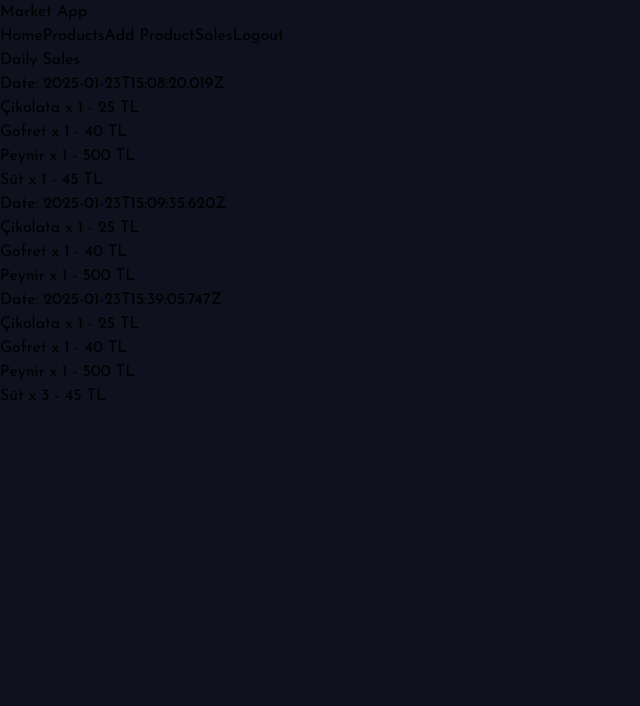
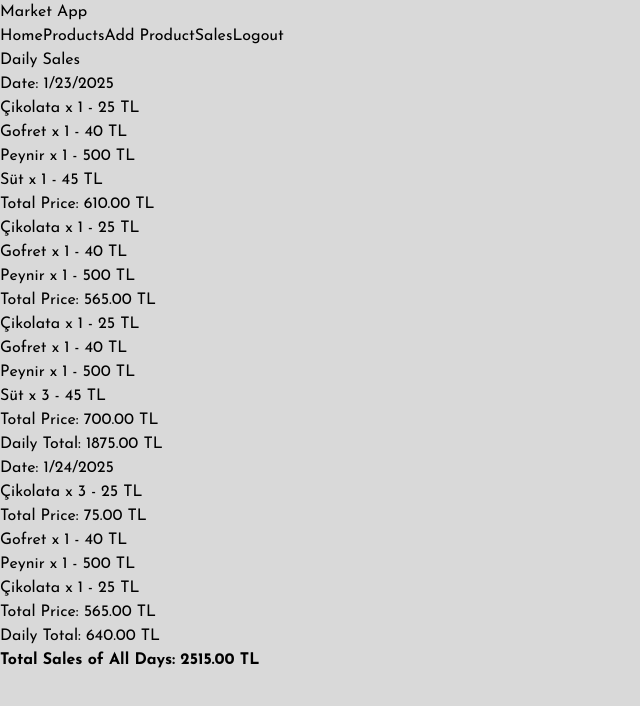
Before and after one commit to aysenurtatli/market-app, a React (Vite) app: page /sales in a window 1280 px wide. Shown: the top 706 px of the page, without its empty margins (0-640 px from the left). Built offline with nearby package versions, Linux system fonts and the light colour scheme; data requests are answered from the project's data file; sample sign-in values are in the browser's storage.

Commit message:
added daily total and all days total

```diff
--- a/data/db.json
+++ b/data/db.json
@@ -34,6 +34,13 @@
       "price": "10",
       "description": "ekmek",
       "stock": "100"
+    },
+    {
+      "id": "6",
+      "name": "Yumurta",
+      "price": "150",
+      "description": "beyaz yumurta",
+      "stock": "50"
     }
   ],
   "users": [
@@ -149,6 +156,50 @@
           "quantity": 3
         }
       ]
+    },
+    {
+      "id": "938f",
+      "date": "2025-01-24T08:06:48.672Z",
+      "products": [
+        {
+          "id": "1",
+          "name": "Çikolata",
+          "price": "25",
+          "description": "çikolata",
+          "stock": "55",
+          "quantity": 3
+        }
+      ]
+    },
+    {
+      "id": "c2df",
+      "date": "2025-01-24T09:30:35.891Z",
+      "products": [
+        {
+          "id": "2",
+          "name": "Gofret",
+          "price": "40",
+          "description": "gofret",
+          "stock": "20",
+          "quantity": 1
+        },
+        {
+          "id": "3",
+          "name": "Peynir",
+          "price": "500",
+          "description": "peynir",
+          "stock": "10",
+          "quantity": 1
+        },
+        {
+          "id": "1",
+          "name": "Çikolata",
+          "price": "25",
+          "description": "çikolata",
+          "stock": "55",
+          "quantity": 1
+        }
+      ]
     }
   ]
 }
--- a/src/components/Checkout.jsx
+++ b/src/components/Checkout.jsx
@@ -20,26 +20,26 @@ function Checkout() {
     }
 
     return (
-        <div className='text-white my-40 bg-slate-900 w-[500px] p-5 rounded-md'>
-            <h2 className='text-4xl'>Checkout</h2>
+        <div className='my-40 shadow-md bg-zinc-100 w-[500px] p-5 rounded-md'>
+            <h2 className='text-4xl text-blue-600'>Checkout</h2>
             {checkoutProducts.length > 0 ? (
-                <div className='my-4 text-white'>
+                <div className='my-4 text-zinc-800'>
                     {checkoutProducts.map((product) => (
                         <div key={product.id}>
-                            <div className='flex gap-2 bg-slate-900 my-4 p-2 relative'>
+                            <div className='flex gap-2 my-4 p-2'>
                                 <h2 className='text-3xl'>{product.name}</h2>
-                                <p className='text-3xl'>{product.price} TL</p>
+                                <p className='text-3xl'>{product.price} ₺</p>
                                 <div className='flex items-center justify-center'>
-                                    <IoClose />
-                                    <span>{product.quantity}</span>
+                                    <IoClose size="30px" />
+                                    <span className='text-2xl'>{product.quantity}</span>
                                 </div>
                             </div>
                         </div>
                     ))}
                 </div>
-            ) : (<p className='text-white text-2xl'>Empty</p>)}
-            <p className='text-2xl'>{totalPrice.toFixed(2)}</p>
-            <button onClick={handleCompleteSale} className='bg-green-800 w-full h-10 rounded-sm text-2xl mt-10'>Sale</button>
+            ) : (<p className='text-2xl'>Empty</p>)}
+            <p className='text-2xl'>{totalPrice.toFixed(2)} ₺</p>
+            <button onClick={handleCompleteSale} className='bg-green-500 text-white w-full h-10 rounded-sm text-2xl mt-10'>Sale</button>
         </div>
     )
 }
--- a/src/components/Navbar.jsx
+++ b/src/components/Navbar.jsx
@@ -11,10 +11,10 @@ function Navbar() {
         navigate('/login')
     }
     return (
-        <div className='bg-slate-800 bg-opacity-20 shadow-sm'>
+        <div className='bg-opacity-20 shadow-sm'>
             <nav className='flex items-center justify-between p-5 container m-auto'>
-                <div className='text-xl font-bold text-blue-300'>Market App</div>
-                <div className='flex gap-5 items-center text-purple-200 text-lg'>
+                <div className='text-xl font-bold text-blue-600'>Market App</div>
+                <div className='flex gap-5 items-center text-zinc-600 text-lg'>
                     <Link to="/">Home</Link>
                     <Link to="/products">Products</Link>
                     <Link to="/addproduct">Add Product</Link>
--- a/src/index.css
+++ b/src/index.css
@@ -5,6 +5,6 @@
 @tailwind utilities;
 
 body {
-    background-color: rgb(15, 17, 31);
+    background-color: rgb(217, 217, 217);
     font-family: "Josefin Sans", serif;
 }
--- a/src/pages/Home.jsx
+++ b/src/pages/Home.jsx
@@ -37,7 +37,8 @@ function Home() {
     return (
         <div className='container m-auto flex justify-between h-screen'>
             <div className='my-40'>
-                <input type="text" className='border border-zinc-200 w-[500px] h-[100px] mt-2 rounded-md focus:outline-none p-2 text-3xl' value={idSearch} onChange={handleInputChange} onKeyDown={handleKeyDown} />
+                <h2 className='text-3xl text-zinc-600'>Barcode</h2>
+                <input type="text" className=' shadow-md bg-zinc-100 w-[500px] h-[100px] mt-2 rounded-md focus:outline-none p-2 text-3xl' value={idSearch} onChange={handleInputChange} onKeyDown={handleKeyDown} />
                 {notFound && (
                     <div className="bg-white h-[100px] flex items-center justify-center text-red-500 font-bold rounded-md text-4xl my-6">{notFound}</div>
                 )}
--- a/src/pages/ProductPage.jsx
+++ b/src/pages/ProductPage.jsx
@@ -23,14 +23,14 @@ function ProductPage() {
                 <h1 className='text-4xl font-bold my-10 text-slate-400'>Products</h1>
                 <ul className='flex flex-wrap gap-5 justify-center '>
                     {products?.map(product => (
-                        <li key={product.id} className='bg-slate-800 p-5 rounded shadow-md w-[300px]'>
-                            <h3 className='text-lg text-white font-semibold'>{product.name}</h3>
+                        <li key={product.id} className='bg-zinc-100 p-5 rounded shadow-md w-[300px]'>
+                            <h3 className='text-zinc-700 text-2xl font-semibold'>{product.name}</h3>
                             <Barcode value={product.id}></Barcode>
-                            <p className='text-md text-slate-400'>{product.description}</p>
-                            <p className='text-lg text-slate-400'>{product.stock}</p>
+                            <p className='text-lg'>{product.description}</p>
+                            <p className='text-lg'>Stock: {product.stock}</p>
                             <div className='flex justify-between'>
-                                <p className='text-xl font-semibold  bg-green-900 text-green-400 w-[120px] h-10 flex items-center px-2 rounded-sm'>Price: {product.price}₺</p>
-                                <div className='text-white flex items-center justify-center bg-slate-700 w-[50px] h-10 cursor-pointer rounded-md hover:bg-slate-900 duration-200' onClick={() => handleDelete(product.id)}><IoClose /></div>
+                                <p className='text-xl font-semibold  bg-green-400 text-green-900  h-10 flex items-center px-2 rounded-sm'>Price: {product.price}₺</p>
+                                <div className='text-white flex items-center justify-center bg-zinc-300 w-[50px] h-10 cursor-pointer rounded-md hover:bg-zinc-400 duration-200' onClick={() => handleDelete(product.id)}><IoClose /></div>
                             </div>
                         </li>
                     ))}
--- a/src/pages/Sales.jsx
+++ b/src/pages/Sales.jsx
@@ -6,6 +6,7 @@ function Sales() {
 
     const [sales, setSales] = useState([]);
 
+
     useEffect(() => {
         axios.get("http://localhost:3000/sales")
             .then((response) => {
@@ -13,17 +14,53 @@ function Sales() {
                 setSales(response.data);
             })
             .catch((err) => console.error("Error fetching sales:", err));
+
     }, []);
 
+    const groupedSales = sales.reduce((acc, sale) => {
+        const date = new Date(sale.date).toLocaleDateString();
+
+        if (!acc[date]) {
+            acc[date] = [];
+        }
+        acc[date].push(sale);
+        return acc;
+    }, {})
+
+    const dailyTotals = Object.keys(groupedSales).map((date) => {
+        const dailySales = groupedSales[date];
+
+        const dailyTotal = dailySales.reduce((dailyAcc, sale) => {
+            const totalForSale = sale.products.reduce((productAcc, product) => {
+                const price = parseFloat(product.price) || 0;
+                return productAcc + (price * product.quantity);
+            }, 0);
+            return dailyAcc + totalForSale;
+        }, 0);
+
+        return { date, total: dailyTotal };
+    });
+
+
+    const totalSales = dailyTotals.reduce((acc, daily) => acc + daily.total, 0);
 
     return (
-        <div className='container mx-auto text-white'>
+        <div className='container mx-auto'>
             <h3 className='text-3xl my-5'>Daily Sales</h3>
             <div>
-                {sales.length > 0 ? (
-                    sales.map((sale, index) => (
-                        <div key={index} className='my-10 bg-slate-900 p-3'>
-                            <p>Date: {sale.date}</p>
+                {dailyTotals.length > 0 ? (
+                    dailyTotals.map((daily, index) => (
+                        <div key={index} className='my-10 bg-zinc-100 p-3'>
+                            <p className='text-2xl font-semibold'>Date: {daily.date}</p>
+                            {groupedSales[daily.date].map((sale, saleIndex) => {
+                                // Toplam fiyat hesaplama
+                                const totalPrice = sale.products.reduce((acc, product) => {
+                                    const price = parseFloat(product.price) || 0;
+                                    return acc + (price * product.quantity);
+                                }, 0);
+
+                                return (
+                                    <div key={saleIndex} className='my-5'>
                                         <ul>
                                             {sale.products.map((product, i) => (
                                                 <li key={i}>
@@ -31,12 +68,22 @@ function Sales() {
                                                 </li>
                                             ))}
                                         </ul>
+                                        <p>Total Price: {totalPrice.toFixed(2)} TL</p>
+                                    </div>
+                                );
+                            })}
+                            <p className='font-semibold'>Daily Total: {daily.total.toFixed(2)} TL</p>
                         </div>
                     ))
-                ) : (<p>No sales found</p>)}
+                ) : (
+                    <p>No sales found</p>
+                )}
+            </div>
 
+            <div className="my-5 text-2xl">
+                <p><strong>Total Sales of All Days: {totalSales.toFixed(2)} TL</strong></p>
             </div>
-        </div >
+        </div>
     )
 }
 
```
Also changed, not shown: src/pages/AddProduct.jsx (+5 -5 lines). Lines whose indentation alone changed are shown as unchanged.
